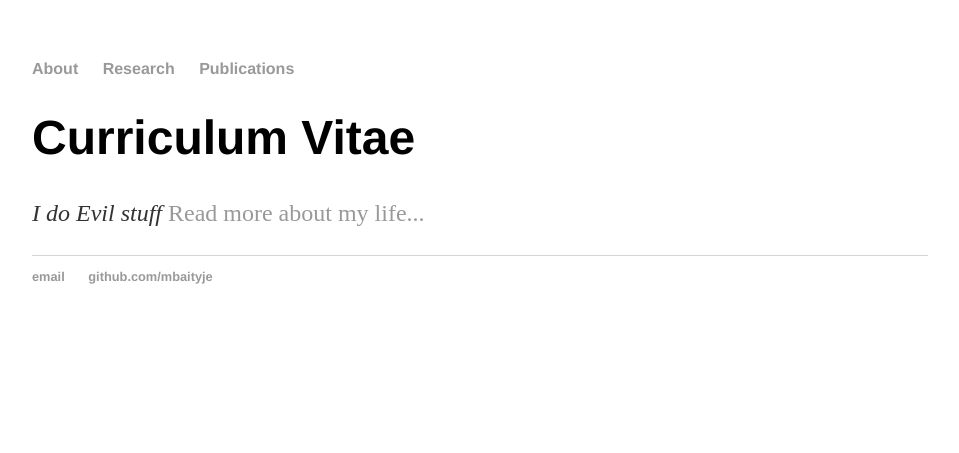
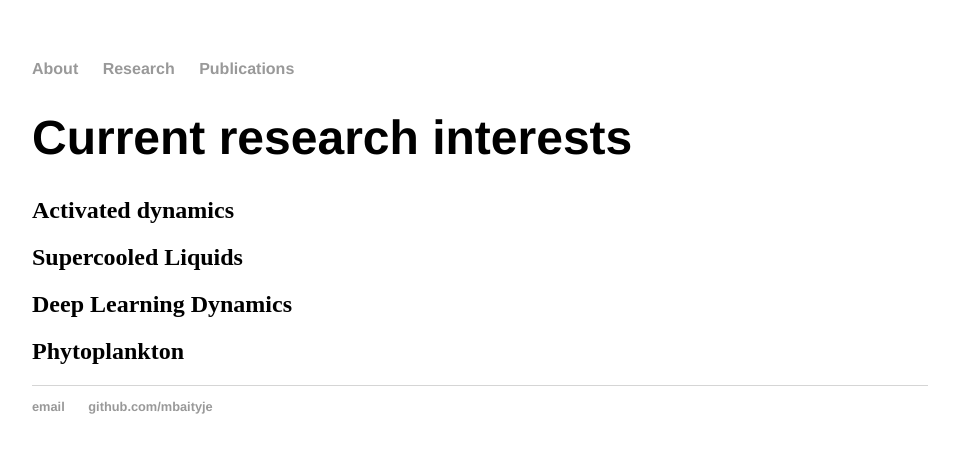
Before and after one commit to mbaityje/mbaityje.github.io, a Jekyll site: the page built from research/index.html, in a window 1280 px wide. Shown: the top 453 px of the page, without its empty margins (160-1119 px from the left). Built offline with Jekyll 4.4.1, drawn with Linux system fonts in a browser that asks for light colours.

Commit message:
Update content

```diff
--- a/index.html
+++ b/index.html
@@ -1,6 +1,6 @@
 ---
 layout: default
-title: Marco BAITY JESI - home page
+title: Marco BAITY JESI - Computational Physicist
 ---
 <div class="blurb">
 	<h1>Marco BAITY JESI (site under construction)</h1>
--- a/research/index.html
+++ b/research/index.html
@@ -3,6 +3,9 @@ layout: default
 title: Research
 ---
 <div class="blurb">
-	<h1>Curriculum Vitae</h1>
-	<p><em>I do Evil stuff</em> <a href="/about">Read more about my life...</a></p>
+	<h1>Current research interests</h1>
+	<h2>Activated dynamics</h2>
+	<h2>Supercooled Liquids</h2>
+	<h2>Deep Learning Dynamics</h2>
+	<h2>Phytoplankton</h2>
 </div><!-- /.blurb -->
```
Also changed, not shown: about/index.html (deleted, +0 -8 lines), cv/index.html (deleted, +0 -8 lines).
